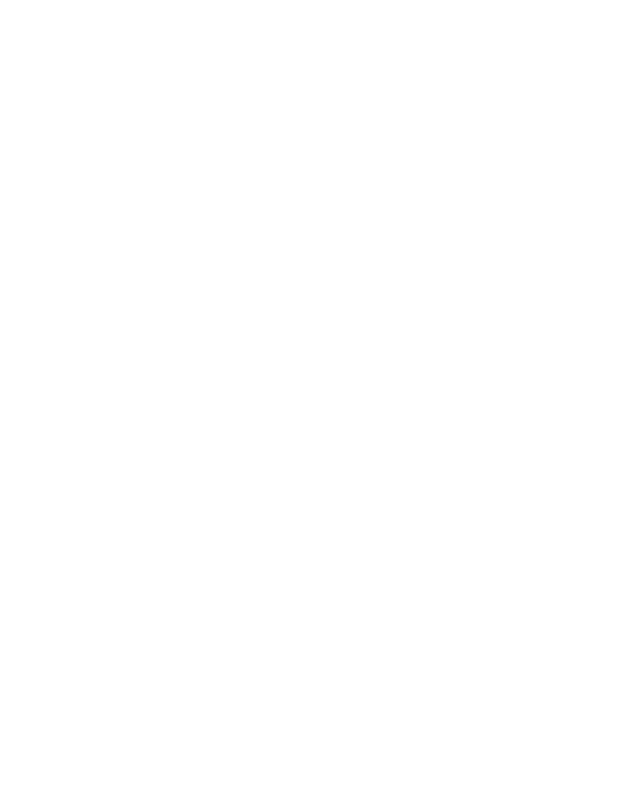
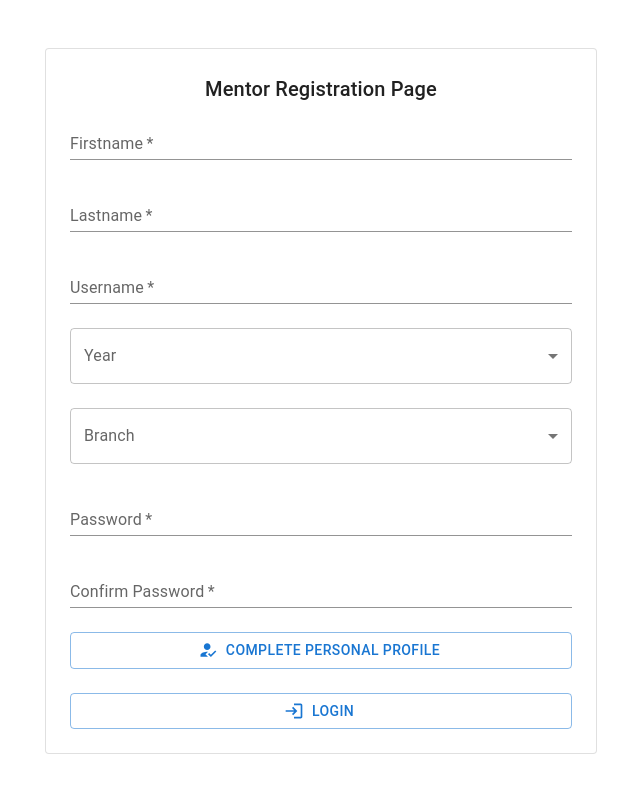
Before and after one commit to ppatil002/Club_Recommendation_System, a React (Create React App) app: page /mentorregistration in a window 1280 px wide. Shown: the top 790 px of the page, without its empty margins (319-959 px from the left). Built offline with nearby package versions, Linux system fonts and the light colour scheme.

Commit message:
minor routing and local storage changes

```diff
--- a/src/App.js
+++ b/src/App.js
@@ -5,6 +5,7 @@ import Register from "./pages/RegisterPage";
 import StudentProfile from "./pages/studentProfile";
 import Layout from "./components/mentorDetails/Layout";
 import MentorLogin from "./pages/MentorLogin";
+import MentorRegister from "./pages/MentorRegistration";
 
 function App() {
   return (
@@ -30,6 +31,9 @@ function App() {
           <Route path="/mentorlogin">
             <MentorLogin />
           </Route>
+          <Route path="/mentorregistration">
+            <MentorRegister />
+          </Route>
         </Switch>
       </Router>
     </div>
--- a/src/components/mentorDetails/Layout.jsx
+++ b/src/components/mentorDetails/Layout.jsx
@@ -5,6 +5,8 @@ import ResumeForm from './ResumeForm.jsx'
 // import ViewResume from './ViewResume'
 
 export default function Layout() {
+
+
 
   //basic details
   const [basic , setBasic] = useState({firstName:"",lastName:"",email:"",state:"",city:"",phone:""})
@@ -20,7 +22,6 @@ export default function Layout() {
 
   //experience
   const [experience , setExperience] = useState([{ExperienceTitle:"",ExperienceDes:""}]);
-
 
   return (
     <div sx={{}}>
--- a/src/components/mentorDetails/ResumeForm.jsx
+++ b/src/components/mentorDetails/ResumeForm.jsx
@@ -100,8 +100,8 @@ function ResumeForm({basic,setBasic,education,setEducation,skill,setSkill,workSa
 
     function handleExperience(i,e){
         const {name , value} = e.target;
-        workSample[i][name] = value;
-        setExperience([...workSample]);
+        experience[i][name] = value;
+        setExperience([...experience]);
     }
 
     function handleRemoveExperience(index){
@@ -116,6 +116,12 @@ function ResumeForm({basic,setBasic,education,setEducation,skill,setSkill,workSa
         setExperience([...experience,{ExperienceTitle:"",ExperienceDes:""}])
     }
 
+
+
+const submit = (e) => {
+    e.preventDefault();
+    console.log(education,skill,workSample,experience);
+  }
 
   return (
     <Grid container spacing={2} sx={{mt:5,pb:10}}>
@@ -426,7 +432,7 @@ function ResumeForm({basic,setBasic,education,setEducation,skill,setSkill,workSa
 
             </Box>
 
-            <Button component={Link} to="/preview" fullWidth variant="contained" sx={{mt:5}} color="primary" >View Resume</Button>
+            <Button fullWidth variant="contained" sx={{mt:5}} color="primary" onClick={submit}>Submit</Button>
         </Grid>
     </Grid>
   )
--- a/src/pages/MentorLogin.js
+++ b/src/pages/MentorLogin.js
@@ -13,6 +13,8 @@ import HowToRegIcon from '@mui/icons-material/HowToReg';
 import axios from "axios";
 
 const MentorLogin = () => {
+
+  localStorage.clear();
 
   const history = useHistory()
 
@@ -34,10 +36,10 @@ const MentorLogin = () => {
       .then((res) => {
         alert(res.data.message);
         if (res.data.message === "Mentor Login Successful") {
-          localStorage.setItem("Token", res.data.token);
-          localStorage.setItem("Mis", res.data.username);
-          localStorage.setItem("Password", res.data.password);
-          const token = localStorage.getItem("Token");
+          localStorage.setItem("MentorToken", res.data.token);
+          localStorage.setItem("MentorPassword", res.data.password);
+          localStorage.setItem("Mentorusername",res.data.username);
+          const token = localStorage.getItem("MentorToken");
           if (token) {
             alert("Login Successful");
           } else {
@@ -109,7 +111,7 @@ const MentorLogin = () => {
                 startIcon={<HowToRegIcon />}
                 variant="outlined"
                 fullWidth
-                onClick={() => history.push("/register")}
+                onClick={event =>  window.location.href='/mentorregistration'}
               >
                 Register - Mentor{" "}
               </Button>{" "}
--- /dev/null
+++ b/src/pages/MentorRegistration.js
@@ -0,0 +1,229 @@
+// import React from "react";
+import React, { useState, Component } from "react";
+import {
+  Grid,
+  Typography,
+  TextField,
+  Container,
+  Paper,
+  Button,
+} from "@mui/material";
+import LoginIcon from "@mui/icons-material/Login";
+import { useHistory } from "react-router-dom";
+import HowToRegIcon from "@mui/icons-material/HowToReg";
+import axios from "axios";
+import InputLabel from "@mui/material/InputLabel";
+import MenuItem from "@mui/material/MenuItem";
+import FormControl from "@mui/material/FormControl";
+import Select from "@mui/material/Select";
+//import PasswordField from 'material-ui-password-field';
+
+const MentorRegister = () => {
+
+  const history = useHistory();
+
+  const [firstname, setFirstname] = useState("");
+  const [lastname, setLastname] = useState("");
+  const [username, setUsername] = useState("");
+  const [password, setPassword] = useState("");
+  const [confirmPassword, setConfirmPassword] = useState("");
+  const [year, setYear] = useState("");
+  const [branch, setBranch] = useState("");
+
+  const BranchSelection = (event) => {
+    setBranch(event.target.value);
+  };
+
+  const YearSelection = (event) => {
+    setYear(event.target.value);
+  }
+
+  const verify = (e) => {
+    e.preventDefault();
+    if (
+      firstname === "" ||
+      lastname === "" ||
+      username === "" ||
+      password === "" ||
+      confirmPassword === "" || year === "" || branch === ""
+    ) {
+      alert("Please enter all details");
+    } else if (password !== confirmPassword) {
+      alert("Password did not match");
+    } else {
+    //   var body = {
+    //     firstname: firstname,
+    //     lastname: lastname,
+    //     username: username,
+    //     password: password,
+    //     confirmPassword: confirmPassword,
+    //     branch: branch,
+    //     year: year
+    //   };
+      localStorage.clear();
+      localStorage.setItem("Mentorfname",firstname);
+      localStorage.setItem("Mentorlname",lastname);
+      localStorage.setItem("Mentoruname",username);
+      localStorage.setItem("Mentorpwd",password);
+      localStorage.setItem("Mentorbranch",branch);
+      localStorage.setItem("Mentoryear",year);
+      window.location.href = "/mentorForm";
+    }
+  };
+
+  return (
+    <>
+      <Container component="main" maxWidth="sm" sx={{ mb: 4 }}>
+        <Paper
+          variant="outlined"
+          sx={{ my: { xs: 3, md: 6 }, p: { xs: 2, md: 3 } }}>
+          <center>
+            <Typography variant="h6" gutterBottom>
+              Mentor Registration Page{" "}
+            </Typography>{" "}
+          </center>{" "}
+          <Grid container spacing={3}>
+
+            {/* Firstname TextField */}
+            <Grid item xs={12} sm={12}>
+              <TextField
+                required
+                id="firstname"
+                name="firstname"
+                label="Firstname"
+                fullWidth
+                variant="standard"
+                value={firstname}
+                onChange={(e) => setFirstname(e.target.value)}
+              />{" "}
+            </Grid>{" "}
+
+            {/* Lastname TextField */}
+            <Grid item xs={12} sm={12}>
+              <TextField
+                required
+                id="lastname"
+                name="lastname"
+                label="Lastname"
+                fullWidth
+                variant="standard"
+                value={lastname}
+                onChange={(e) => setLastname(e.target.value)}
+              />{" "}
+            </Grid>{" "}
+
+            {/* username TextField */}
+            <Grid item xs={12} sm={12}>
+              <TextField
+                required
+                id="username"
+                name="username"
+                label="Username"
+                fullWidth
+                variant="standard"
+                value={username}
+                onChange={(e) => setUsername(e.target.value)}
+              />{" "}
+            </Grid>{" "}
+
+            {/* Year dropdown */}
+            <Grid item xs={12} sm={12}>
+              <FormControl fullWidth xs={12} sm={12}>
+                <InputLabel id="demo-simple-select-label">Year</InputLabel>
+                <Select
+                  labelId="demo-simple-select-label"
+                  id="demo-simple-select"
+                  value={year}
+                  label="Year"
+                  onChange={YearSelection}>
+                  <MenuItem value={"SY"}>SY</MenuItem>
+                  <MenuItem value={"TY"}>TY</MenuItem>
+                  <MenuItem value={"B.Tech"}>B.Tech</MenuItem>
+                </Select>
+              </FormControl>
+              </Grid>
+
+            {/* Branch dropdown */}
+            <Grid item xs={12} sm={12}>
+              <FormControl fullWidth xs={12} sm={12}>
+                <InputLabel id="demo-simple-select-label">Branch</InputLabel>
+                <Select
+                  labelId="demo-simple-select-label"
+                  id="demo-simple-select"
+                  value={branch}
+                  label="Branch"
+                  onChange={BranchSelection}>
+                  <MenuItem value={"Computer"}>Computer</MenuItem>
+                  <MenuItem value={"Civil"}>Civil</MenuItem>
+                  <MenuItem value={"Electronics"}>Electronics</MenuItem>
+                  <MenuItem value={"Electrical"}>Electrical</MenuItem>
+                  <MenuItem value={"Instrumentation"}>Instumentation</MenuItem>
+                  <MenuItem value={"Mechanical"}>Mechanical</MenuItem>
+                  <MenuItem value={"Metallurgy"}>Metallurgy</MenuItem>
+                  <MenuItem value={"Production"}>Production</MenuItem>
+                </Select>
+              </FormControl>
+              </Grid>
+
+            {/* password textfield */}
+            <Grid item xs={12} sm={12}>
+              <TextField
+                required
+                id="password"
+                name="password"
+                label="Password"
+                fullWidth
+                variant="standard"
+                value={password}
+                onChange={(e) => setPassword(e.target.value)}
+              />{" "}
+            </Grid>{" "}
+
+            {/* confirm password TextField */}
+            <Grid item xs={12} sm={12}>
+              <TextField
+                required
+                id="confirmpassword"
+                name="confirmpassword"
+                label="Confirm Password"
+                fullWidth
+                variant="standard"
+                value={confirmPassword}
+                onChange={(e) => setConfirmPassword(e.target.value)}
+              />{" "}
+            </Grid>{" "}
+
+            {/* Button Register*/}
+            <Grid item xs={12} sm={12}>
+              <Button
+                color="primary"
+                startIcon={<HowToRegIcon />}
+                variant="outlined"
+                fullWidth
+                onClick={verify}>
+                Complete Personal Profile{" "}
+              </Button>{" "}
+            </Grid>{" "}
+
+            {/* Login button */}
+            <Grid item xs={12} sm={12}>
+              <Button
+                color="primary"
+                startIcon={<LoginIcon />}
+                variant="outlined"
+                fullWidth
+                onClick={event =>  window.location.href='/mentorlogin'}
+              >
+                Login{" "}
+              </Button>{" "}
+            </Grid>{" "}
+
+
+          </Grid>{" "}
+        </Paper>{" "}
+      </Container>{" "}
+    </>
+  );
+};
+
+export default MentorRegister;
```
